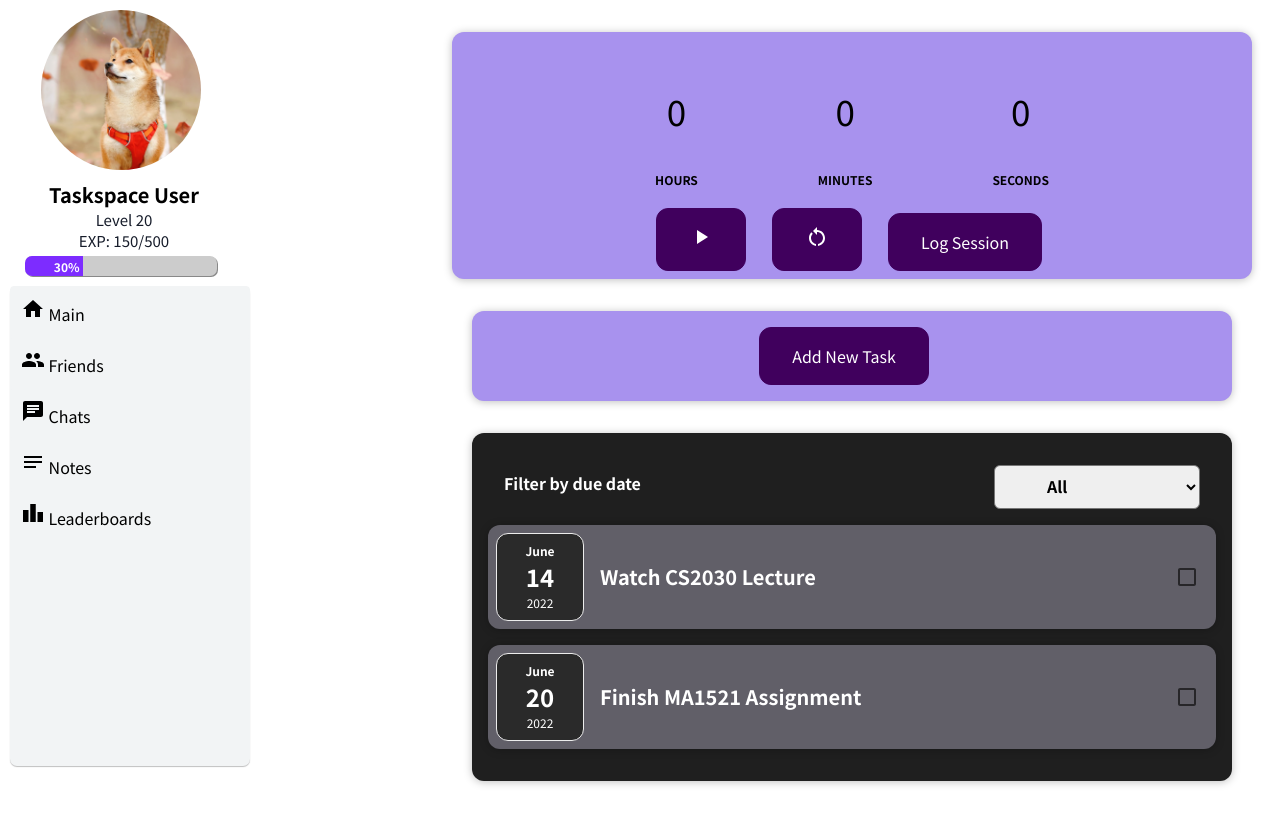
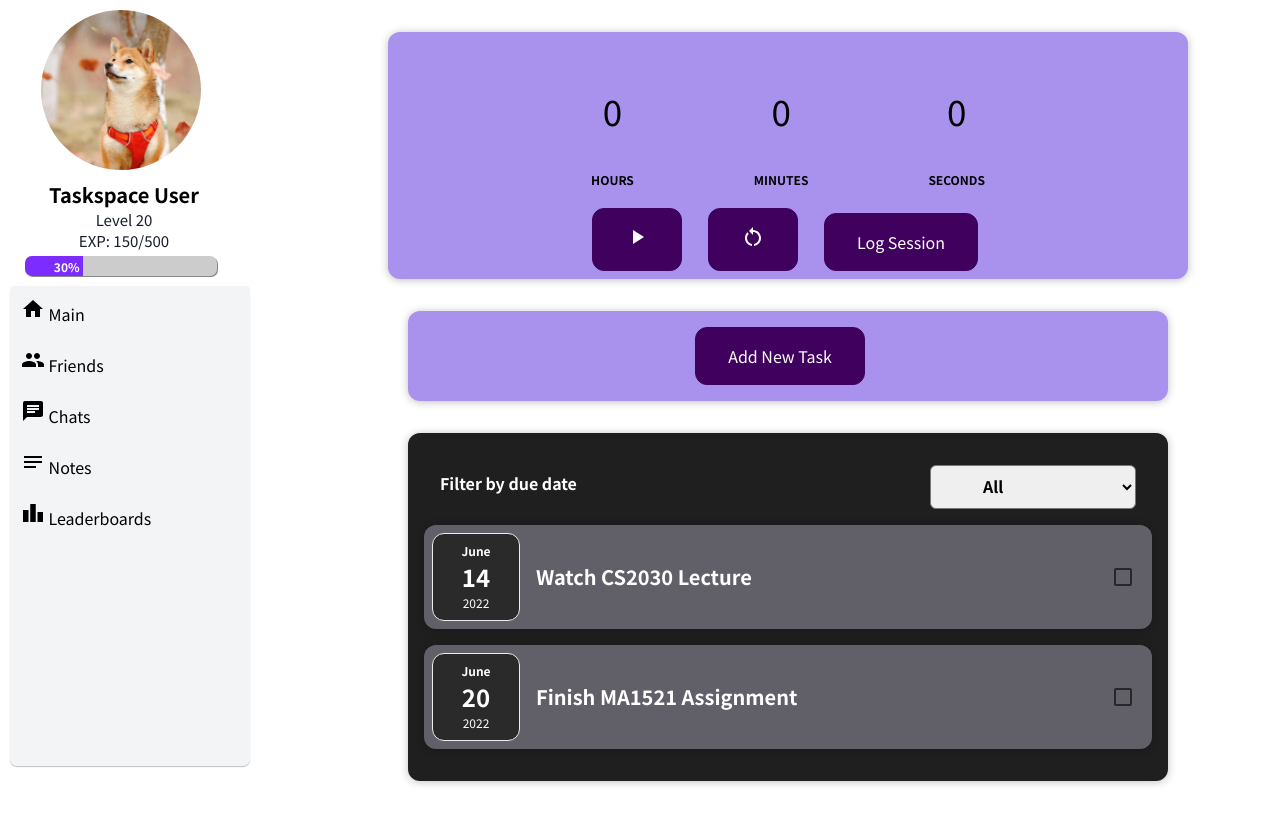
Before and after one commit to jeffhzy/TaskSpace, a React (Create React App) app in the folder taskspace/: page / in a window 1280 px wide. Built offline with nearby package versions, Linux system fonts and the light colour scheme.

Commit message:
minor alignment

```diff
--- a/taskspace/src/Pages/FrontPage.css
+++ b/taskspace/src/Pages/FrontPage.css
@@ -1,8 +1,9 @@
 .pageOrientation {
-    display:flex;
-    flex-direction:row;
+    display: flex;
+    flex-direction: row;
 }
 
 .mainPart {
-    margin-left: 15%;
+    align-self: center;
+    margin-left: 10%;
 }
```
